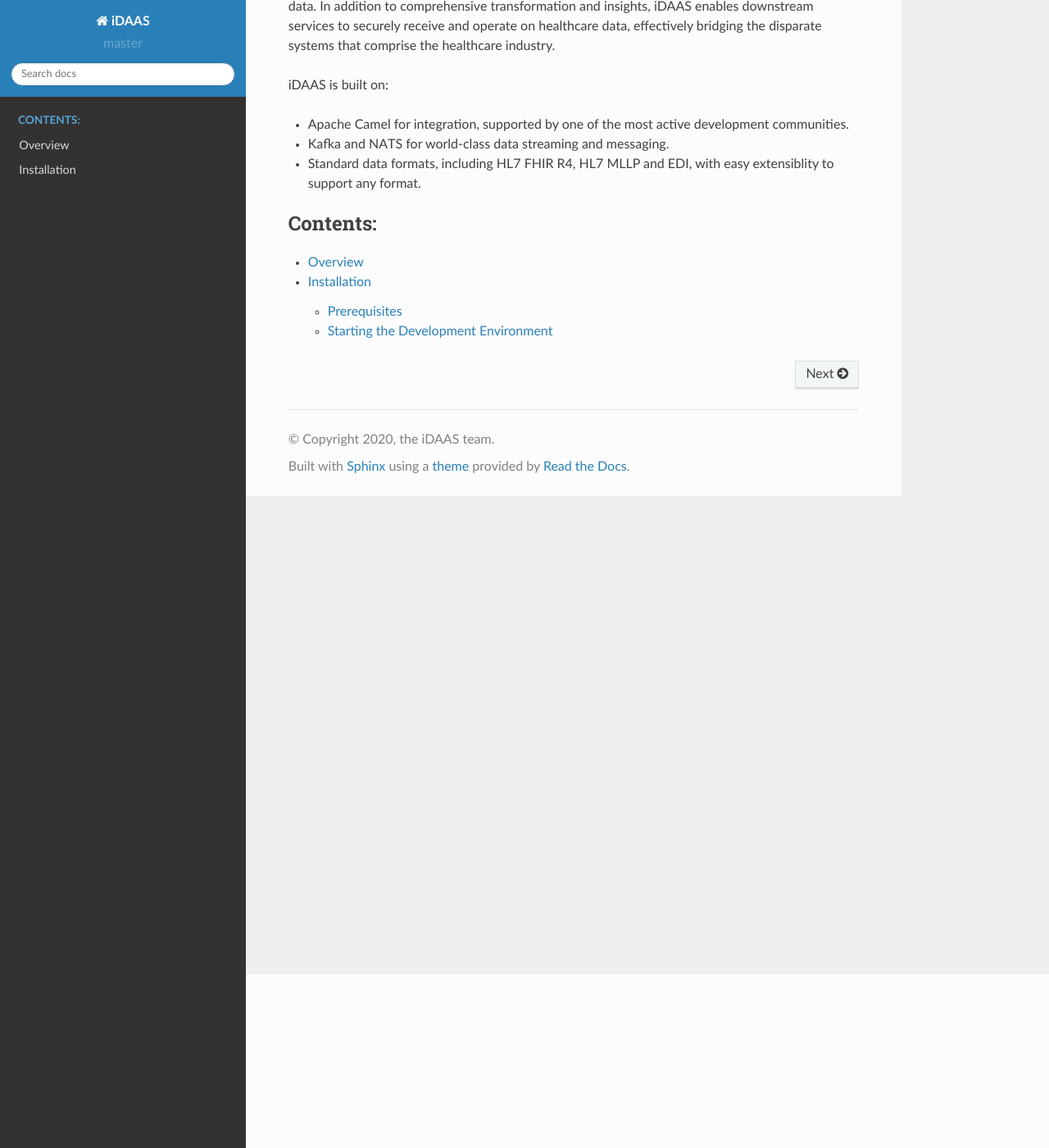
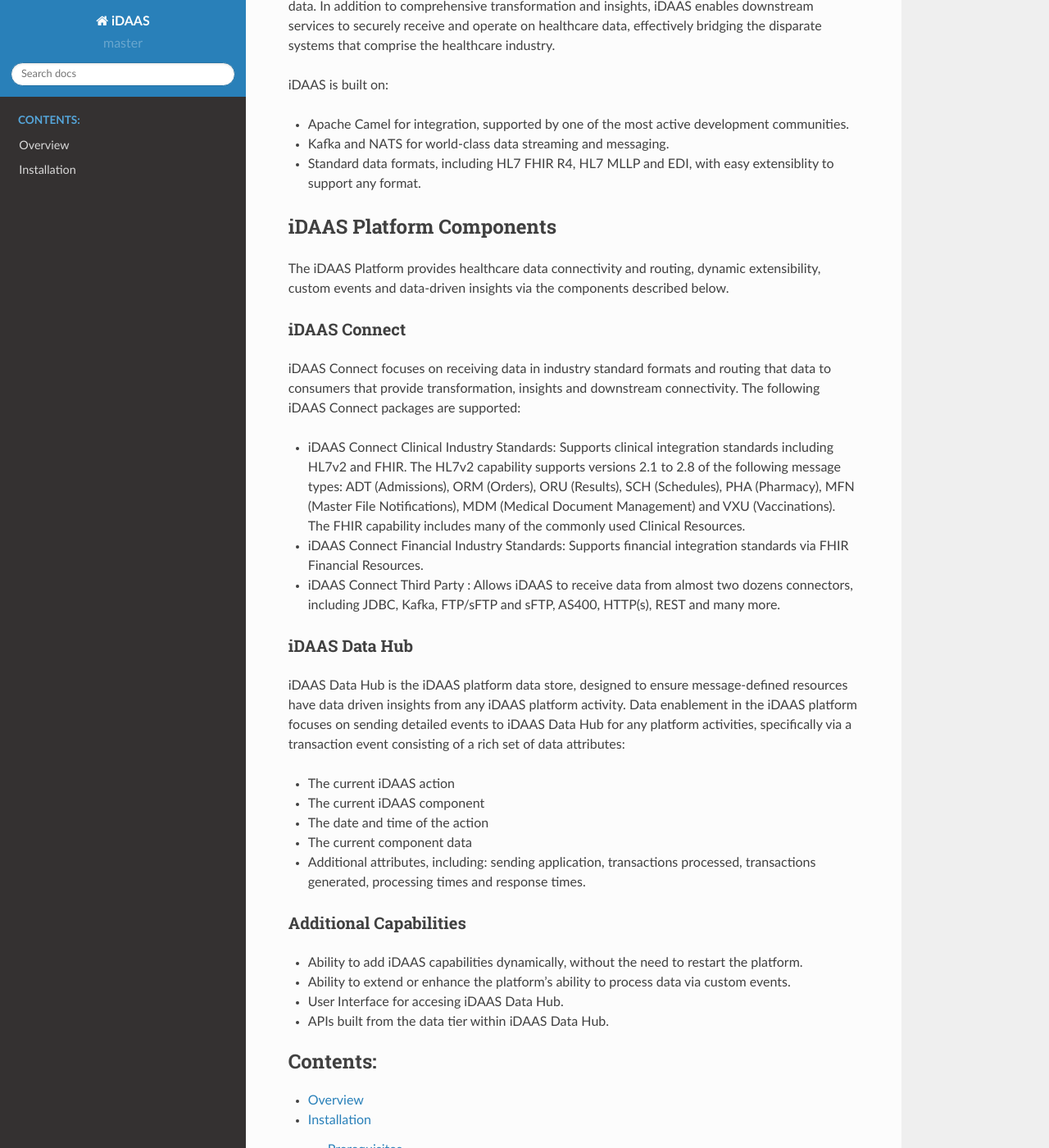
Before and after one commit to LinuxForHealth/docs, a Sphinx documentation site: the page built from source/index.rst, in a window 1280 px wide and 1400 px high, scrolled down 212 px. Shown: the whole window at 82% size. Built offline with Sphinx 7.4.7 and the Read the Docs theme 2.0.0, drawn with Linux system fonts in a browser that asks for light colours; comment, search, counter and statistics services are not loaded.

Commit message:
Update index.rst

```diff
--- a/source/index.rst
+++ b/source/index.rst
@@ -11,10 +11,37 @@
 iDAAS is built on:
 
 * Apache Camel for integration, supported by one of the most active development communities.
+* Kafka and NATS for world-class data streaming and messaging.
+* Standard data formats, including HL7 FHIR R4, HL7 MLLP and EDI, with easy extensiblity to support any format.
 
-* Kafka and NATS for world-class data streaming and messaging.
+iDAAS Platform Components
+=========================
+The iDAAS Platform provides healthcare data connectivity and routing, dynamic extensibility, custom events and data-driven insights via the components described below.
 
-* Standard data formats, including HL7 FHIR R4, HL7 MLLP and EDI, with easy extensiblity to support any format.
+iDAAS Connect
+-------------
+iDAAS Connect focuses on receiving data in industry standard formats and routing that data to consumers that provide transformation, insights and downstream connectivity.  The following iDAAS Connect packages are supported:
+
+* iDAAS Connect Clinical Industry Standards: Supports clinical integration standards including HL7v2 and FHIR. The HL7v2 capability supports versions 2.1 to 2.8 of the following message types: ADT (Admissions), ORM (Orders), ORU (Results), SCH (Schedules), PHA (Pharmacy), MFN (Master File Notifications), MDM (Medical Document Management) and VXU (Vaccinations). The FHIR capability includes many of the commonly used Clinical Resources.
+* iDAAS Connect Financial Industry Standards: Supports financial integration standards via FHIR Financial Resources.
+* iDAAS Connect Third Party : Allows iDAAS to receive data from almost two dozens connectors, including JDBC, Kafka, FTP/sFTP and sFTP, AS400, HTTP(s), REST and many more.
+
+iDAAS Data Hub
+--------------
+iDAAS Data Hub is the iDAAS platform data store, designed to ensure message-defined resources have data driven insights from any iDAAS platform activity. Data enablement in the iDAAS platform focuses on sending detailed events to iDAAS Data Hub for any platform activities, specifically via a transaction event consisting of a rich set of data attributes:
+
+* The current iDAAS action
+* The current iDAAS component
+* The date and time of the action
+* The current component data
+* Additional attributes, including: sending application, transactions processed, transactions generated, processing times and response times.
+
+Additional Capabilities
+-----------------------
+* Ability to add iDAAS capabilities dynamically, without the need to restart the platform.
+* Ability to extend or enhance the platform's ability to process data via custom events.
+* User Interface for accesing iDAAS Data Hub.
+* APIs built from the data tier within iDAAS Data Hub.
 
 
 .. toctree::
```
